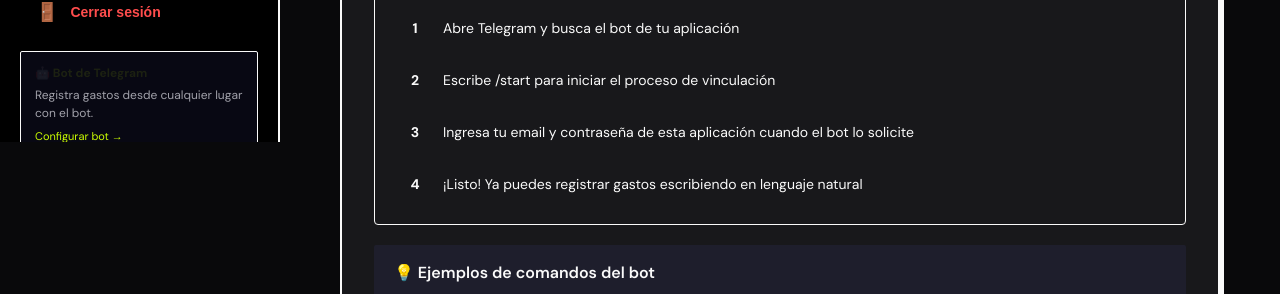
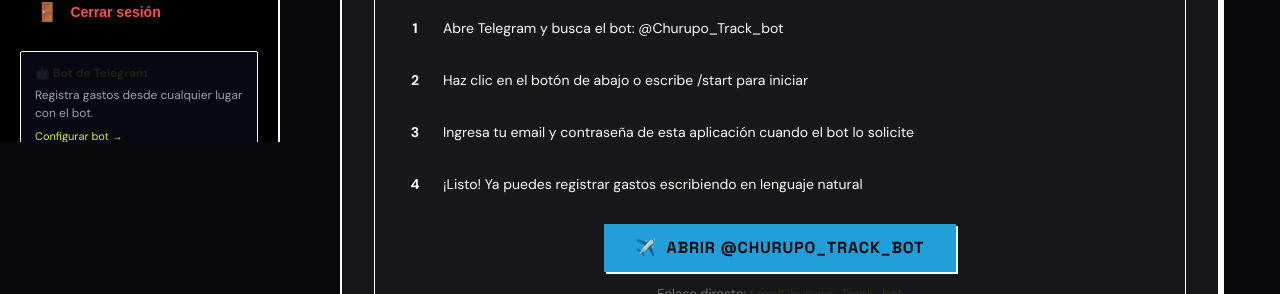
Before and after one commit to ingyeffersonhh-dev/churupo-tracker, a Next.js app in the folder frontend/: page /configuracion in a window 1280 px wide. Shown: the part 658-952 px from the top of the page. Built offline with nearby package versions, Linux system fonts and the light colour scheme; no server answers.

Commit message:
docs: update bot info and link in configuration page

```diff
--- a/frontend/src/app/configuracion/page.tsx
+++ b/frontend/src/app/configuracion/page.tsx
@@ -165,8 +165,8 @@
                 </div>
 
                 {[
-                  { n: "1", text: "Abre Telegram y busca el bot de tu aplicación" },
-                  { n: "2", text: 'Escribe /start para iniciar el proceso de vinculación' },
+                  { n: "1", text: "Abre Telegram y busca el bot: @Churupo_Track_bot" },
+                  { n: "2", text: 'Haz clic en el botón de abajo o escribe /start para iniciar' },
                   { n: "3", text: "Ingresa tu email y contraseña de esta aplicación cuando el bot lo solicite" },
                   { n: "4", text: "¡Listo! Ya puedes registrar gastos escribiendo en lenguaje natural" },
                 ].map((step) => (
@@ -177,6 +177,31 @@
                     <span style={{ fontSize: 14, color: "var(--text-primary)" }}>{step.text}</span>
                   </div>
                 ))}
+              </div>
+
+              <div style={{ marginTop: 24, textAlign: "center", display: "flex", flexDirection: "column", alignItems: "center" }}>
+                <a
+                  href="https://t.me/Churupo_Track_bot"
+                  target="_blank"
+                  rel="noopener noreferrer"
+                  className="btn btn-primary"
+                  style={{
+                    display: "inline-flex",
+                    alignItems: "center",
+                    justifyContent: "center",
+                    gap: 10,
+                    padding: "12px 32px",
+                    fontSize: 16,
+                    background: "#229ED9",
+                    border: "none",
+                    width: "fit-content"
+                  }}
+                >
+                  <span>✈️</span> Abrir @Churupo_Track_bot
+                </a>
+                <div style={{ marginTop: 12, fontSize: 13, color: "var(--text-muted)" }}>
+                  Enlace directo: <a href="https://t.me/Churupo_Track_bot" style={{ color: "var(--accent-light)", textDecoration: "underline" }}>t.me/Churupo_Track_bot</a>
+                </div>
               </div>
             </div>
 
```
